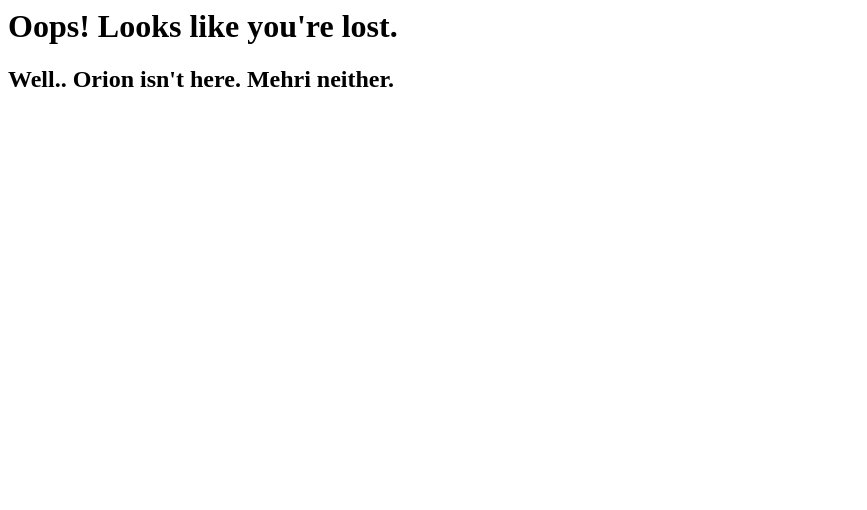
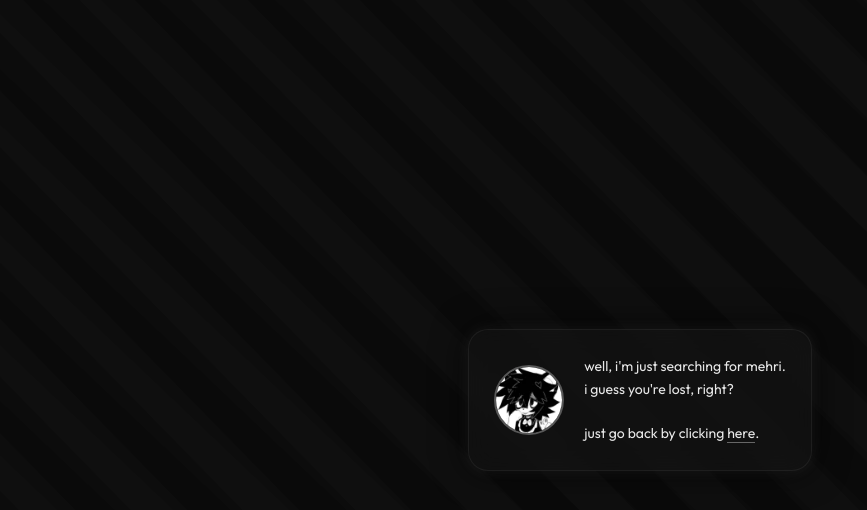
Before and after one commit to orion-dr3amer/bio, a plain HTML site: page 404.html in a window 1280 px wide. Shown: the whole page, without its empty margins (0-867 px from the left). Drawn offline with Linux system fonts and the light colour scheme.

Commit message:
Update 404.html

```diff
--- a/404.html
+++ b/404.html
@@ -1,2 +1,135 @@
-<h1>Oops! Looks like you're lost.</h1>
-<h2>Well.. Orion isn't here. Mehri neither.</h2>
+<!DOCTYPE html>
+<html lang="pt-BR">
+<head>
+  <meta charset="UTF-8">
+  <title>not found</title>
+
+  <link rel="icon" href="pfp.webp" type="image/webp">
+  <link href="https://fonts.googleapis.com/css2?family=Outfit:wght@300;400;600&display=swap" rel="stylesheet">
+
+  <style>
+    * {
+      margin: 0;
+      padding: 0;
+      box-sizing: border-box;
+    }
+
+    body {
+      font-family: 'Outfit', sans-serif;
+      color: white;
+      min-height: 100vh;
+      display: flex;
+      justify-content: center;
+      align-items: center;
+      background: #0a0a0a;
+      overflow: hidden;
+    }
+
+    .bg {
+      position: fixed;
+      inset: 0;
+      z-index: -2;
+      overflow: hidden;
+    }
+
+    .bg::before,
+    .bg::after {
+      content: "";
+      position: absolute;
+      width: 200%;
+      height: 200%;
+      background: repeating-linear-gradient(
+        45deg,
+        transparent,
+        transparent 40px,
+        rgba(255,255,255,0.02) 40px,
+        rgba(255,255,255,0.02) 80px
+      );
+    }
+
+    .bg::before {
+      top: -50%;
+      animation: wave1 25s linear infinite;
+      opacity: 0.6;
+    }
+
+    .bg::after {
+      top: -30%;
+      animation: wave2 18s linear infinite reverse;
+      opacity: 0.4;
+    }
+
+    @keyframes wave1 {
+      0% { transform: translateX(0) translateY(0) rotate(0deg); }
+      100% { transform: translateX(-50%) translateY(30px) rotate(3deg); }
+    }
+
+    @keyframes wave2 {
+      0% { transform: translateX(0) translateY(0) rotate(0deg); }
+      100% { transform: translateX(-40%) translateY(50px) rotate(-2deg); }
+    }
+
+    .wrapper {
+      display: flex;
+      align-items: center;
+      gap: 20px;
+      background: rgba(20,20,20,0.6);
+      padding: 25px;
+      border-radius: 20px;
+      backdrop-filter: blur(14px);
+      border: 1px solid rgba(255,255,255,0.06);
+      animation: glow 4s ease-in-out infinite;
+      max-width: 420px;
+    }
+
+    @keyframes glow {
+      0%,100% {
+        box-shadow:
+          0 0 30px rgba(0,0,0,0.7),
+          0 0 5px rgba(255,255,255,0.05);
+      }
+      50% {
+        box-shadow:
+          0 0 40px rgba(0,0,0,0.8),
+          0 0 20px rgba(255,255,255,0.15);
+      }
+    }
+
+    .pfp {
+      width: 70px;
+      height: 70px;
+      border-radius: 50%;
+      object-fit: cover;
+      border: 2px solid rgba(255,255,255,0.3);
+    }
+
+    .text {
+      font-size: 14px;
+      line-height: 1.6;
+      opacity: 0.9;
+    }
+
+    .text a {
+      color: white;
+      text-decoration: none;
+      border-bottom: 1px solid rgba(255,255,255,0.4);
+    }
+  </style>
+</head>
+
+<body>
+
+  <div class="bg"></div>
+
+  <div class="wrapper">
+    <img src="pfp.webp" class="pfp">
+
+    <div class="text">
+      well, i'm just searching for mehri.<br>
+      i guess you're lost, right?<br><br>
+      just go back by clicking <a href="/">here</a>.
+    </div>
+  </div>
+
+</body>
+</html>
```
